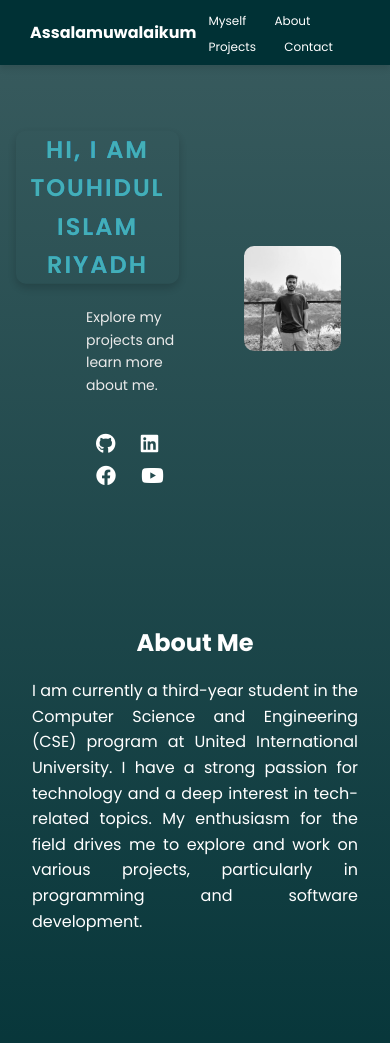
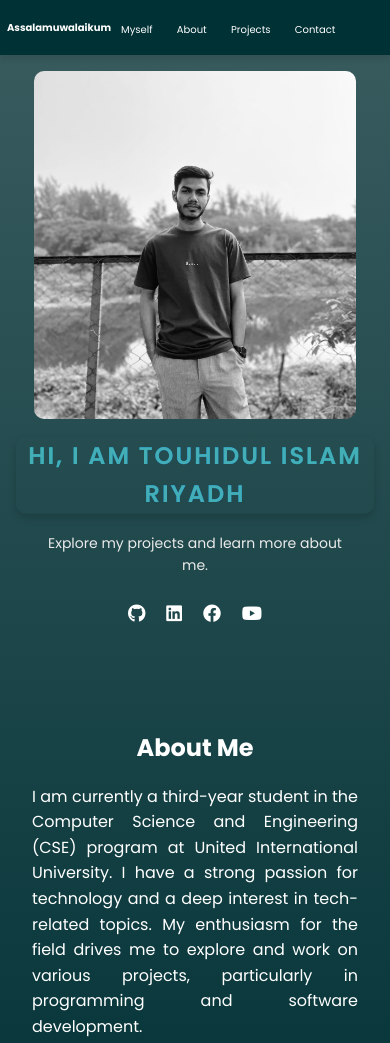
Before and after one commit to Riyadh435/My-Portfolio, a plain HTML site: page index.html in a window 390 px wide. Shown: the top 1043 px of the page. Drawn offline with Linux system fonts and the light colour scheme.

Commit message:
second commit

```diff
--- a/style.css
+++ b/style.css
@@ -117,6 +117,7 @@ header h2 {
 }
 
 .hero .image img {
+  object-fit: fill;
   max-width: 60%;
   height: auto;
   border-radius: 10px;
@@ -248,39 +249,73 @@ footer a:hover {
 
 @media screen and (max-width: 480px) {
   header {
-    padding: 10px 10px;
+    padding: 5px 5px;
   }
 
   header h2 {
-    font-size: 16px;
+    margin-left: 2px;
+    font-size: 10px;
   }
 
   header nav {
     width: 100%;
-    justify-content: flex-start;
-    flex-wrap: wrap;
   }
 
   header nav a {
-    margin: 5px;
-    font-size: 12px;
+    margin: 3px;
+    font-size: 10px;
   }
 
   .hero {
-    padding: 3rem 1rem;
+    flex-direction: column;
+    align-items: center;
+    padding: 1rem 1rem;
+  }
+
+  .hero-content {
+    flex-direction: column;
+  }
+
+  .hero .text {
+    order: 2;
+    margin: 0;
+    text-align: center;
   }
 
   .hero .text h2 {
     font-size: 1.5rem;
+    margin-bottom: 1rem;
   }
 
   .hero .text p {
     font-size: 14px;
+    margin: 0 auto 1.5rem;
+    text-align: center;
+    max-width: 90%;
+  }
+
+  .hero .image {
+    order: 1; /* Image comes first */
+    width: 100%; /* Full width for the image section */
+    display: flex;
+    justify-content: center;
+  }
+
+  .hero .image img {
+    max-width: 90%;
+    height: auto;
+    border-radius: 10px;
+  }
+
+  .social-links {
+    margin: 0;
   }
 
   .social-links a {
-    font-size: 20px;
+    font-size: 18px;
+    margin: 0 8px;
   }
+
 
   .project-card h3 {
     font-size: 16px;
@@ -291,12 +326,12 @@ footer a:hover {
   }
 
   .projects {
-    padding: 4rem 1rem; /* Adjusting padding for mobile */
+    padding: 4rem 1rem;
   }
 
   .allProjects {
     display: flex;
-    flex-direction: column; /* Stack project cards vertically */
+    flex-direction: column;
     gap: 20px;
   }
 
@@ -310,12 +345,12 @@ footer a:hover {
   }
 
   .project-card .image-section {
-    width: 100%; /* Image section should take full width */
+    width: 100%;
     margin-bottom: 10px;
   }
 
   .project-card .image-section img {
-    max-width: 100%; /* Make the image responsive */
+    max-width: 100%;
     height: auto;
   }
 
```
